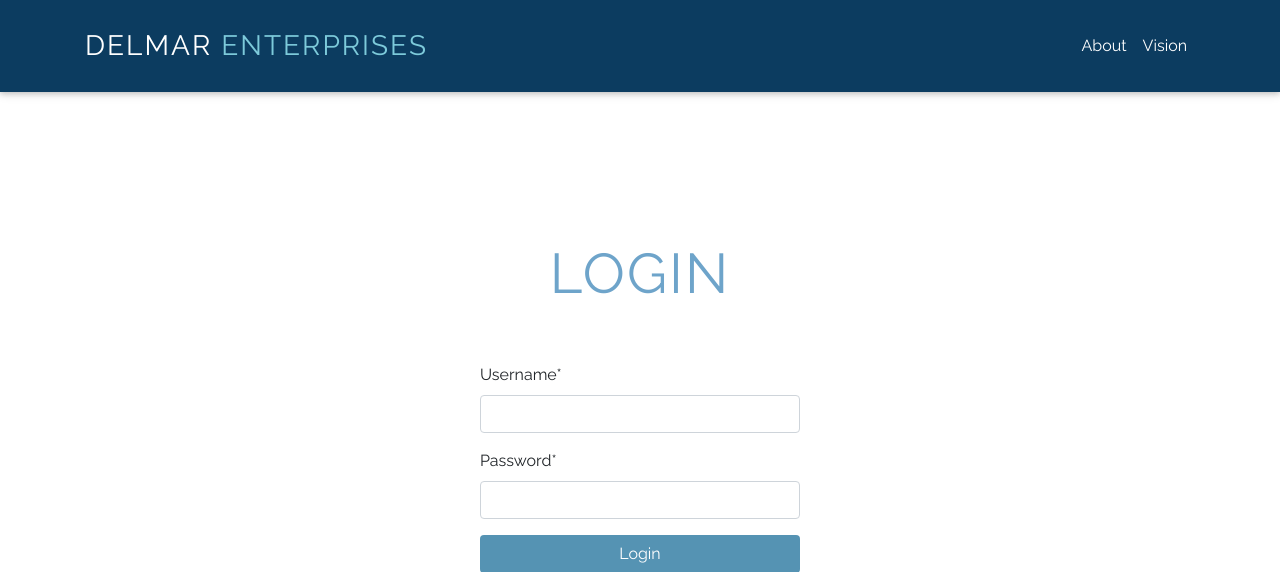
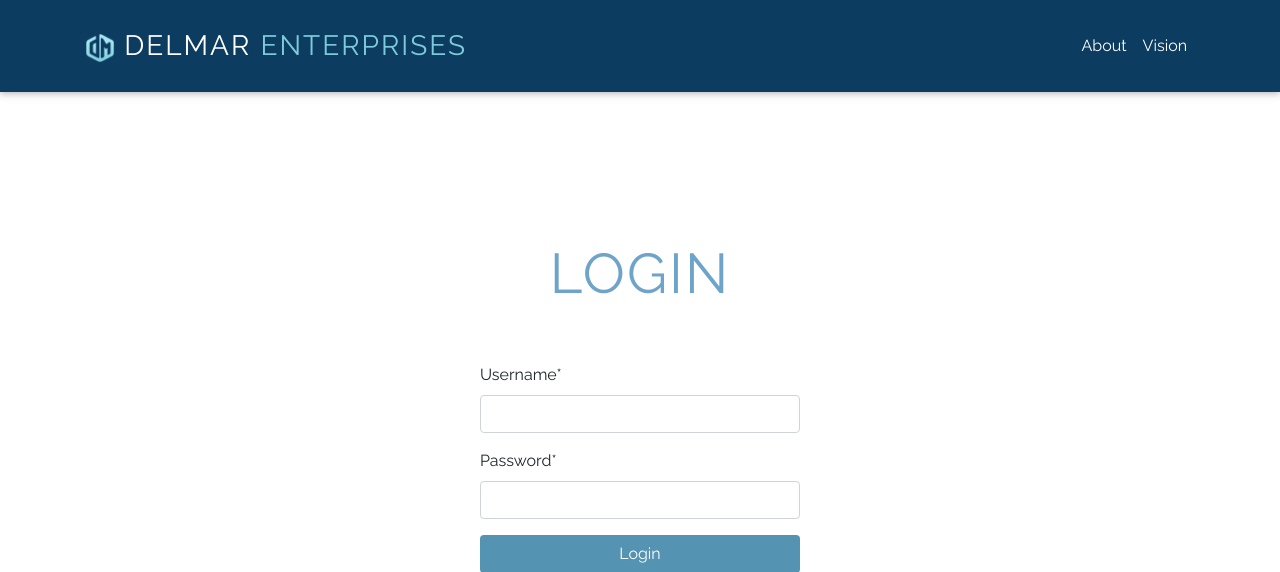
Before and after one commit to levimake/seafoodexports, a Django app: page /login in a window 1280 px wide. Shown: the top 572 px of the page. Run offline with Django 3.2, Linux system fonts and the light colour scheme; some libraries are stand-ins or nearby versions.

Commit message:
login-logo

```diff
--- a/common/templates/login.html
+++ b/common/templates/login.html
@@ -32,7 +32,7 @@
 
   <nav class="navbar sticky-top navbar-expand-md navbar-dark bg-primary">
      <div class="container heading">
-      <a class="navbar-brand" href="/">Delmar <span style="color:#7DCADA">Enterprises</span> </a>
+      <a class="navbar-brand" href="/"><img src="{% static "commons/images/logo.png" %}" width="30" height="30"  alt="Delmar Enterprises Logo" /> Delmar <span style="color:#7DCADA">Enterprises</span> </a>
       <button class="navbar-toggler" type="button" data-toggle="collapse" data-target="#collapsingNavbarSm">
           <span class="navbar-toggler-icon"></span>
       </button>
```
